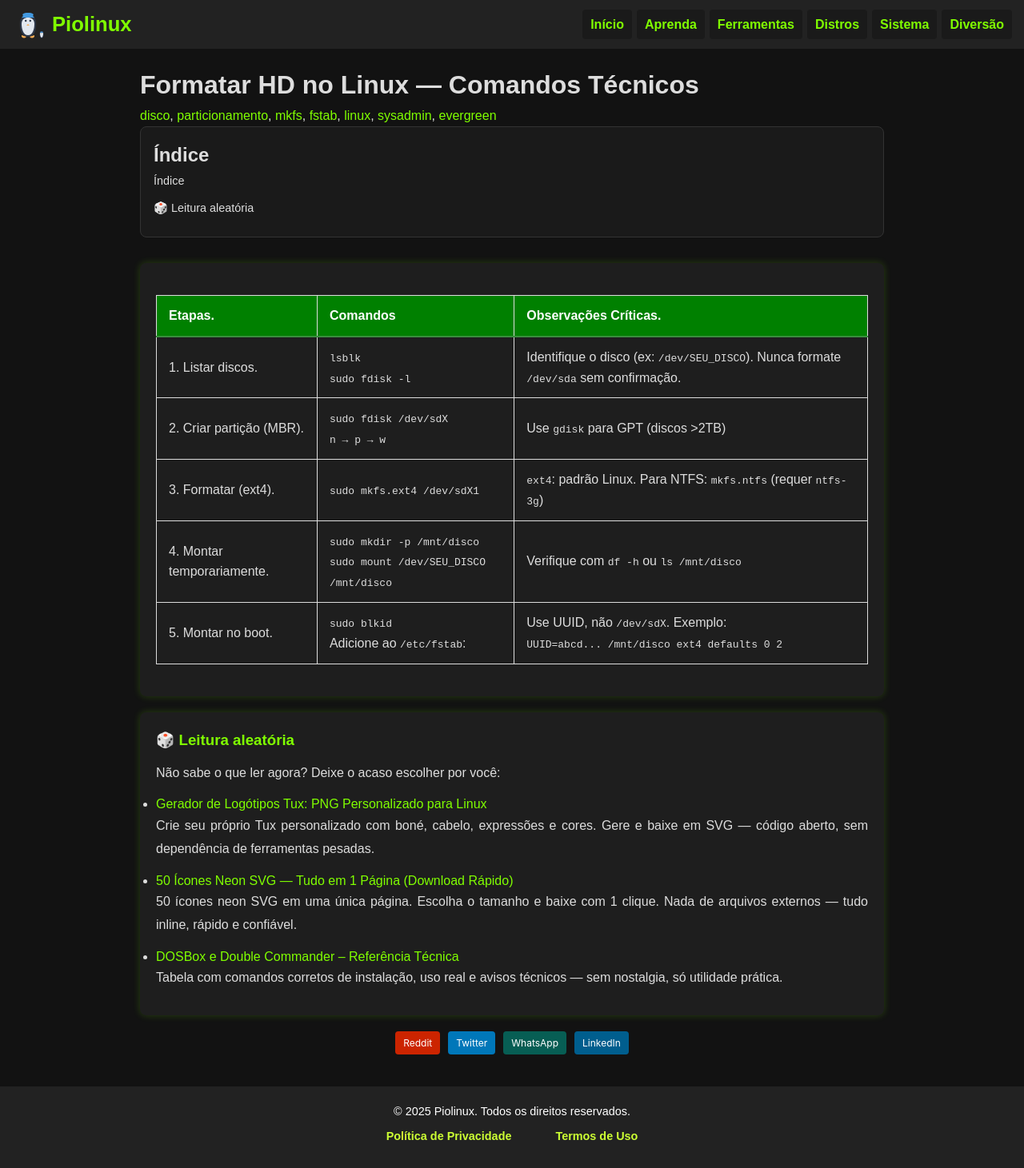
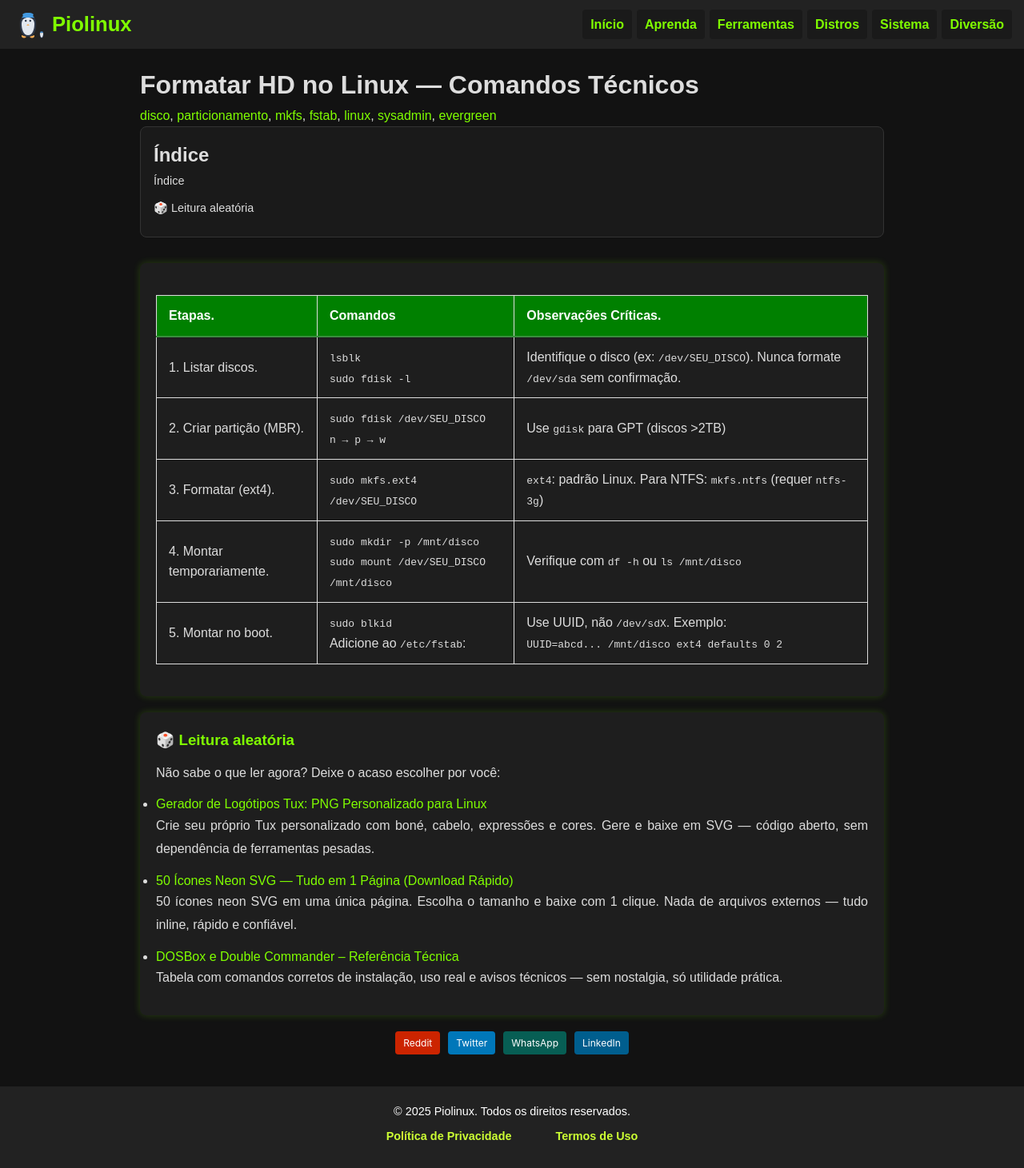
Before and after one commit to Piolinux/piolinux-site, a Jekyll site: the page built from _pages/_kernel/formatar-hd-no-linux-guia-tecnico-passo-a-passo.md, in a window 1280 px wide. Shown: the whole page at 80% size. Built offline with Jekyll 4.4.1, drawn with Linux system fonts in a browser that asks for light colours.

Commit message:
Update formatar-hd-no-linux-guia-tecnico-passo-a-passo.md

```diff
--- a/_pages/_kernel/formatar-hd-no-linux-guia-tecnico-passo-a-passo.md
+++ b/_pages/_kernel/formatar-hd-no-linux-guia-tecnico-passo-a-passo.md
@@ -29,12 +29,12 @@ tags: [disco, particionamento, mkfs, fstab, linux, sysadmin, evergreen]
     </tr>
     <tr>
       <td data-label="Etapa">2. Criar partição (MBR).</td>
-      <td data-label="Comando"><code>sudo fdisk /dev/sdX</code><br><code>n → p → w</code></td>
+      <td data-label="Comando"><code>sudo fdisk /dev/SEU_DISCO</code><br><code>n → p → w</code></td>
       <td data-label="Observação Crítica">Use <code>gdisk</code> para GPT (discos >2TB)</td>
     </tr>
     <tr>
       <td data-label="Etapa">3. Formatar (ext4).</td>
-      <td data-label="Comando"><code>sudo mkfs.ext4 /dev/sdX1</code></td>
+      <td data-label="Comando"><code>sudo mkfs.ext4 /dev/SEU_DISCO</code></td>
       <td data-label="Observação Crítica"><code>ext4</code>: padrão Linux. Para NTFS: <code>mkfs.ntfs</code> (requer <code>ntfs-3g</code>)</td>
     </tr>
     <tr>
```
